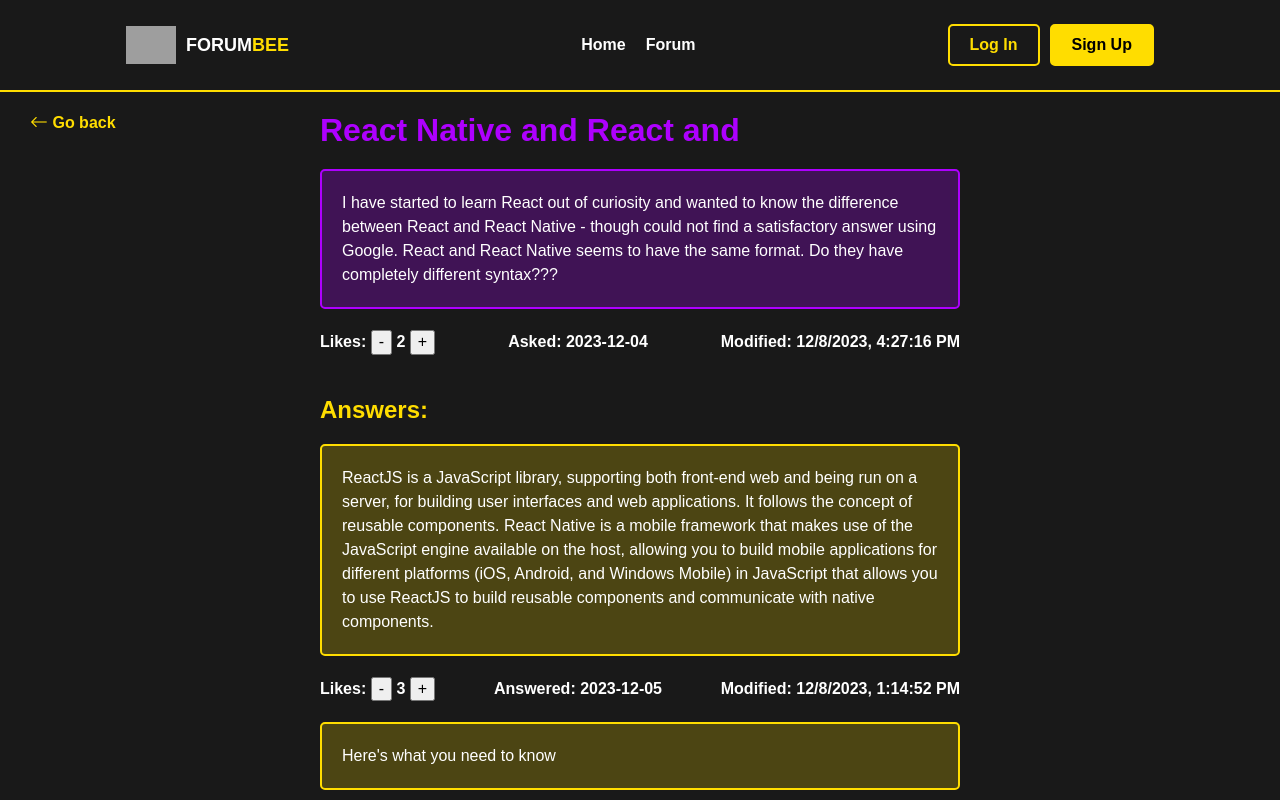
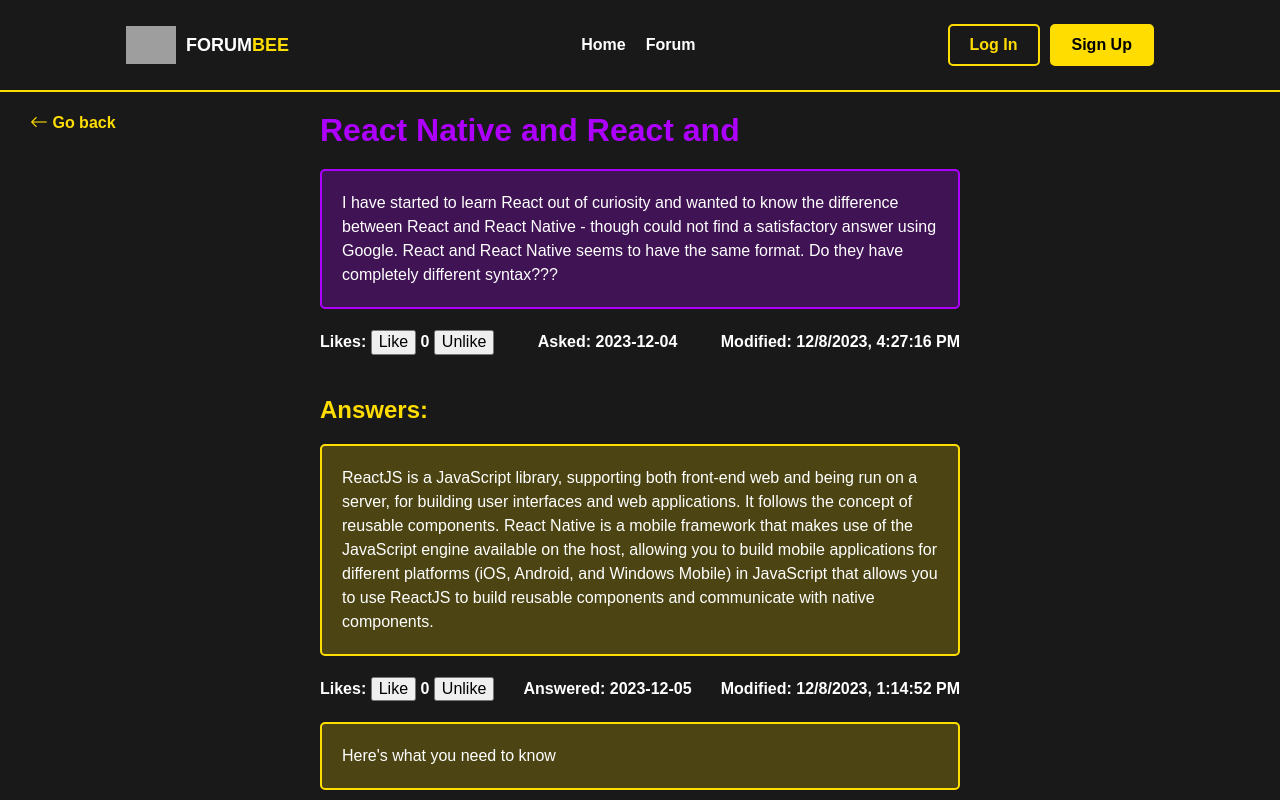
Before and after one commit to JustinasJadeska/Baigiamasis-darbas, a React (Create React App) app in the folder Baigiamasis darbas/: page /questions/1 in a window 1280 px wide. Shown: the top 800 px of the page. Built offline with nearby package versions, Linux system fonts and the light colour scheme; no server answers; data requests are answered from the project's data file; grey boxes are pictures that could not be loaded.

Commit message:
Working question likes

```diff
--- a/Baigiamasis darbas/src/components/pages/question/Question.jsx
+++ b/Baigiamasis darbas/src/components/pages/question/Question.jsx
@@ -6,9 +6,9 @@ import ForumAnswersContext from "../../../contexts/AnswersContext";
 import { Link } from "react-router-dom";
 import UsersContext from "../../../contexts/UsersContext";
 import AddAnswer from "../../UI/addAnswer/AddAnswer";
-import { UsersProvider } from "../../../contexts/UsersContext";
 
 const StyledMain = styled.main`
+    min-height: 100vh;
     background-color: #191919;
     color: white;
     position: relative;
@@ -120,6 +120,8 @@ const Question = () => {
     const {loggedInUser} = useContext(UsersContext);
     const [showTextarea, setShowTexarea] = useState(false);
     const [modifiedDate, setModifiedDate] = useState(null);
+    const [likes, setLikes] = useState('')
+    const [answerLikes, setAnswerLikes] = useState('')
 
     useEffect(() => {
         fetch(`http://localhost:8080/questions/${id}`)
@@ -141,6 +143,67 @@ const Question = () => {
             })
     }, [id])
 
+    const handleLike = () => {
+        const likeCount = question.likes + 1;
+        setLikes(likeCount);
+        fetch(`http://localhost:8080/questions/${question.id}`, {
+            method: "PATCH",
+            headers: {
+                "Content-Type":"application/json"
+            },
+            body: JSON.stringify({likes: likeCount}),
+        });
+        setQuestion((prevQuestion) => ({
+            ...prevQuestion,
+            likes: likeCount
+        }))
+    }
+
+    const handleDislike = () => {
+        const likeCount = question.likes - 1;
+        setLikes(likeCount);
+        fetch(`http://localhost:8080/questions/${question.id}`, {
+            method: "PATCH",
+            headers: {
+                "Content-Type":"application/json"
+            },
+            body: JSON.stringify({likes: likeCount}),
+        });
+        setQuestion((prevQuestion) => ({
+            ...prevQuestion,
+            likes: likeCount
+        }))
+    }
+
+    const handleLikeAnswer = (answerId) => {
+        const likedAnswer = answers.find((answer) => answer.id === answerId);
+
+        if (likedAnswer) {
+            const likeCount = likedAnswer.likes + 1;
+
+            fetch(`http://localhost:8080/answers/${answerId}`, {
+                method: "PATCH",
+                headers: {
+                    "Content-Type": "application/json"
+                },
+                body: JSON.stringify({ likes: likeCount }),
+            })
+            .then(res => res.json())
+            .then(updatedAnswer => {
+                setAnswer((prevAnswers) =>
+                    prevAnswers.map((prevAnswer) =>
+                        prevAnswer.id === answerId
+                            ? { ...prevAnswer, likes: updatedAnswer.likes }
+                            : prevAnswer
+                    )
+                );
+            })
+            .catch(error => {
+                console.error('Fetch error:', error);
+            });
+        }
+    };
+
     return (
         <StyledMain>
             <Link to='/questions/allQuestions'><button><i className="bi bi-arrow-left"></i> Go back</button></Link>
@@ -150,7 +213,7 @@ const Question = () => {
                     <p>{question.question}</p>
                 </div>
                 <div className="likes2">
-                    <h4>Likes: <button>-</button> {question.likes} <button>+</button></h4>
+                    <h4>Likes: <button onClick={handleLike}>Like</button> {question.likes} <button onClick={handleDislike}>Unlike</button> </h4>
                     <h4>Asked: {question.asked}</h4>
                     <h4>Modified: {question.modified ? new Date(question.modifiedDate).toLocaleString() : 'Not Modified'}</h4>
                     {
@@ -190,7 +253,7 @@ const Question = () => {
                                             <p>{answer.answer}</p>
                                         </div>
                                         <div className="likes">
-                                            <h4>Likes: <button>-</button> {answer.likes} <button>+</button></h4>
+                                            <h4>Likes: <button onClick={handleLikeAnswer}>Like</button> {answer.likes} <button>Unlike</button></h4>
                                             <h4>Answered: {answer.answered}</h4>
                                             <h4>Modified: {answer.modified ? new Date(answer.modifiedDate).toLocaleString() : 'Not Modified'}</h4>
                                             {
--- a/Baigiamasis darbas/src/contexts/QuestionsContext.jsx
+++ b/Baigiamasis darbas/src/contexts/QuestionsContext.jsx
@@ -6,9 +6,7 @@ const QuestionsActionTypes = {
     get_all: 'get all questions',
     add: 'add questions',
     remove: 'remove questions',
-    edit: 'edit questions',
-    likeQuestion: 'like question',
-    unlikeQuestion: 'unlike question'
+    edit: 'edit questions'
 }
 
 const reducer = (state, action) => {
--- a/Baigiamasis darbas/src/data.json
+++ b/Baigiamasis darbas/src/data.json
@@ -63,8 +63,9 @@
       "userid": 1,
       "topic": "React Native and React and",
       "question": "I have started to learn React out of curiosity and wanted to know the difference between React and React Native - though could not find a satisfactory answer using Google. React and React Native seems to have the same format. Do they have completely different syntax???",
-      "likes": 2,
+      "likes": 0,
       "modified": true,
+      "liked": false,
       "modifiedDate": "2023-12-08T16:27:16.638Z",
       "asked": "2023-12-04"
     },
@@ -73,8 +74,9 @@
       "userid": 1,
       "topic": "npx and npm",
       "question": "I have just started learning React, and Facebook helps in simplifying the initial setup by providing the following ready-made project. If I have to install the skeleton project I have to type npx create-react-app my-app in command-line. I  was wondering why does the Facebook in Github have npx create-react-app my-app rather than npm create-react-app my-app?",
-      "likes": 1,
+      "likes": 0,
       "modified": false,
+      "liked": false,
       "modifiedDate": "",
       "asked": "2023-01-14"
     },
@@ -93,7 +95,7 @@
       "userid": 2,
       "topic": "React vs ReactDOM?",
       "question": "I'm a bit new to react. I see we have to import two things to get started, React and ReactDOM, can anyone explain the difference. I'm reading through the React documentation, but it doesn't say.",
-      "likes": 1,
+      "likes": 2,
       "modified": false,
       "modifiedDate": "",
       "asked": "2021-12-25"
@@ -113,7 +115,19 @@
       "asked": "2023-12-08",
       "likes": 0,
       "modified": true,
+      "liked": false,
       "modifiedDate": "2023-12-08T10:10:20.967Z"
+    },
+    {
+      "id": "98139443-99f9-4f96-b5b9-210549c7bdec",
+      "userid": 1,
+      "topic": "Meaning of life",
+      "question": "What is the meaning of life?",
+      "asked": "2023-12-09",
+      "likes": 0,
+      "modified": false,
+      "liked": false,
+      "modifiedDate": "2023-12-09T14:19:37.700Z"
     }
   ],
   "answers": [
@@ -122,7 +136,7 @@
       "questionId": 1,
       "userId": 2,
       "answer": "ReactJS is a JavaScript library, supporting both front-end web and being run on a server, for building user interfaces and web applications. It follows the concept of reusable components. React Native is a mobile framework that makes use of the JavaScript engine available on the host, allowing you to build mobile applications for different platforms (iOS, Android, and Windows Mobile) in JavaScript that allows you to use ReactJS to build reusable components and communicate with native components.",
-      "likes": 3,
+      "likes": 0,
       "modified": true,
       "modifiedDate": "2023-12-08T13:14:52.404Z",
       "answered": "2023-12-05"
@@ -132,7 +146,7 @@
       "questionId": 2,
       "userId": 4,
       "answer": "npx is a npm package runner (x probably stands for eXecute). One common way to use npx is to download and run a package temporarily or for trials. create-react-app is an npm package that is expected to be run only once in a project's lifecycle. Hence, it is preferred to use npx to install and run it in a single step. As mentioned in the main page https://www.npmjs.com/package/npx, npx can run commands in the PATH or from node_modules/.bin by default.",
-      "likes": 2,
+      "likes": 0,
       "modified": false,
       "modifiedDate": "",
       "answered": "2023-01-14"
@@ -149,11 +163,11 @@
     {
       "answer": "As the name implies, ReactDOM is the glue between React and the DOM. Often, you will only use it for one single thing: mounting with ReactDOM.render(). Another useful feature of ReactDOM is ReactDOM.findDOMNode() which you can use to gain direct access to a DOM element. (Something you should use sparingly in React apps, but it can be necessary.) If your app is 'isomorphic', you would also use ReactDOM.renderToString() in your back-end code.",
       "questionId": 4,
-      "likes": 1,
       "userId": 1,
       "modified": true,
       "modifiedDate": "2023-12-08T14:46:40.846Z",
-      "id": 4
+      "id": 4,
+      "likes": 0
     },
     {
       "id": "be0a6aef-1081-441c-8b66-6519e3c426f4",
```
Also changed, not shown: Baigiamasis darbas/src/components/UI/likes/Likes.jsx (added, +77 -0 lines).
